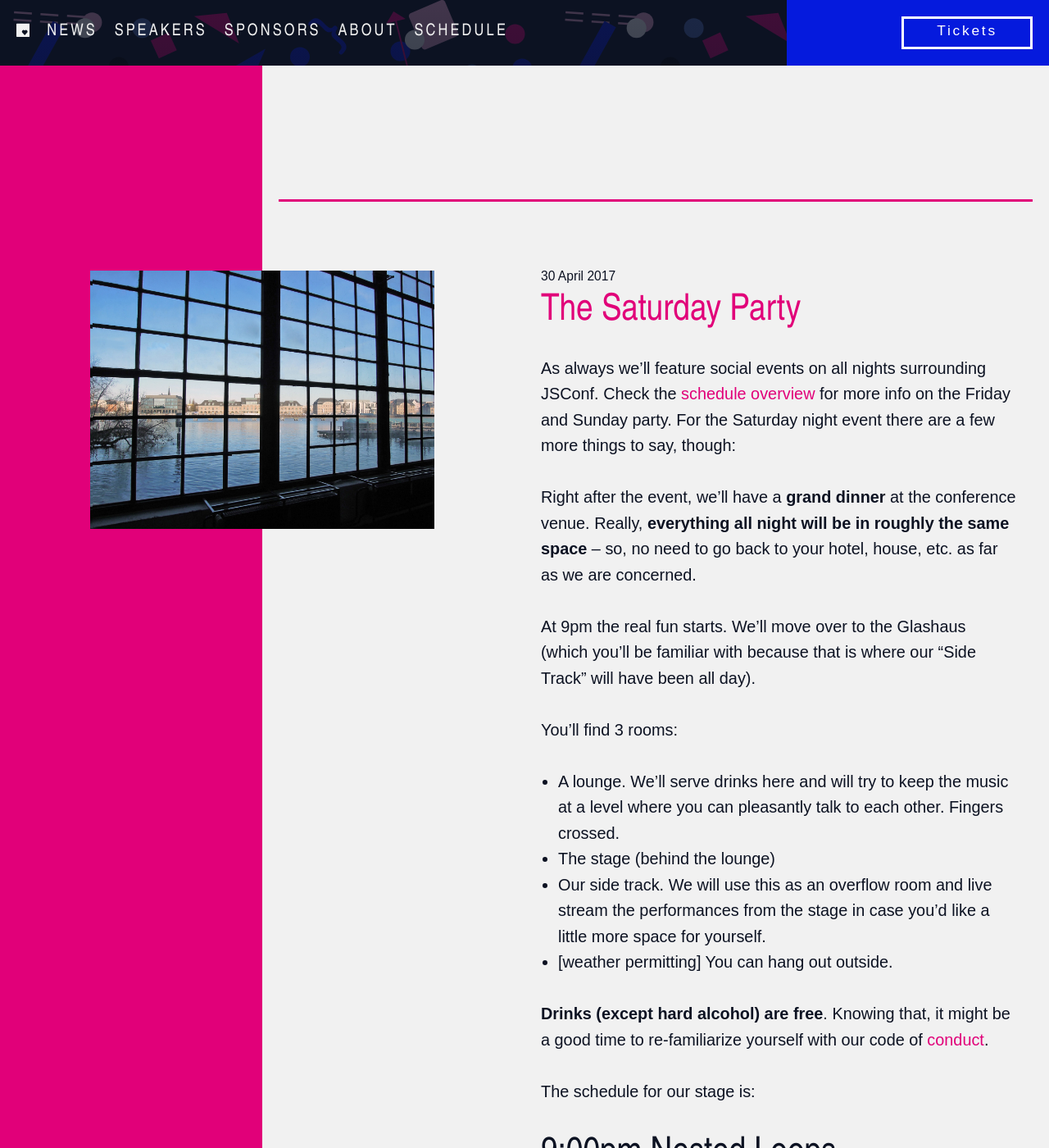
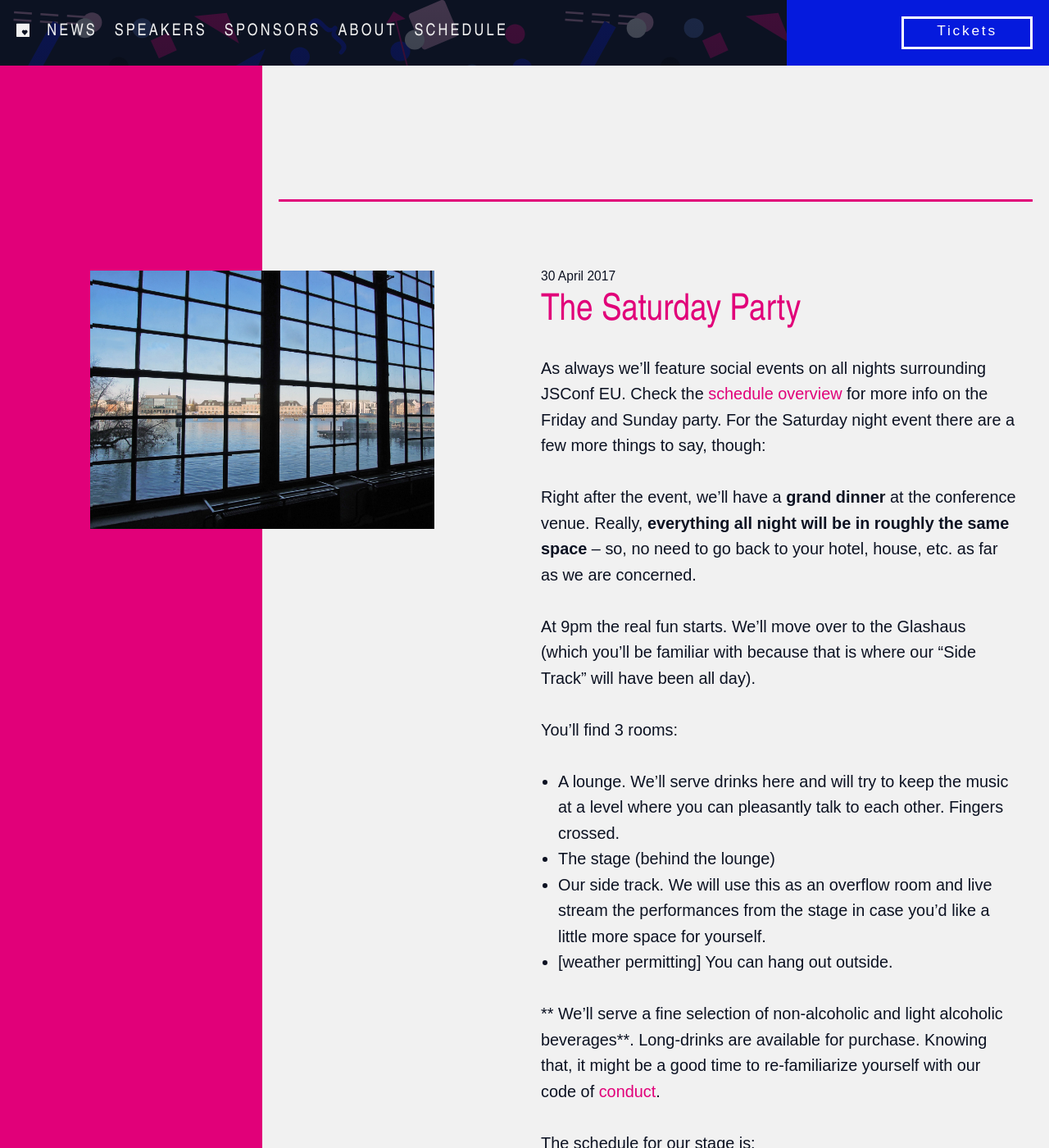
Before and after one commit to jsconf/2017.jsconf.eu, a Jekyll site: the page built from _posts/2017-04-30-the-party.md, in a window 1280 px wide and 1400 px high. Shown: the whole window at 82% size. Built offline with Jekyll 4.4.1, drawn with Linux system fonts in a browser that asks for light colours; nearby versions of some CDN libraries; comment, search, counter and statistics services are not loaded; some of the changed text lies outside the part shown.

Commit message:
More concrete drink info

```diff
--- a/_posts/2017-04-30-the-party.md
+++ b/_posts/2017-04-30-the-party.md
@@ -8,7 +8,7 @@ permalink: "/the-party/"
 ---
 {% include post-header.html %}
 
-As always we'll feature social events on all nights surrounding JSConf. Check the [schedule overview](/rough-schedule/) for more info on the Friday and Sunday party. For the Saturday night event there are a few more things to say, though:
+As always we'll feature social events on all nights surrounding JSConf EU. Check the [schedule overview](/rough-schedule/) for more info on the Friday and Sunday party. For the Saturday night event there are a few more things to say, though:
 
 Right after the event, we'll have a **grand dinner** at the conference venue. Really, **everything all night will be in roughly the same space** – so, no need to go back to your hotel, house, etc. as far as we are concerned.
 
@@ -21,7 +21,7 @@ You'll find 3 rooms:
   3. Our side track. We will use this as an overflow room and live stream the performances from the stage in case you'd like a little more space for yourself.
   4. [weather permitting] You can hang out outside.
 
-**Drinks (except hard alcohol) are free**. Knowing that, it might be a good time to re-familiarize yourself with our code of [conduct](/code-of-conduct/).
+** We’ll serve a fine selection of non-alcoholic and light alcoholic beverages**. Long-drinks are available for purchase. Knowing that, it might be a good time to re-familiarize yourself with our code of [conduct](/code-of-conduct/).
 
 The schedule for our stage is:
 
@@ -34,7 +34,7 @@ The schedule for our stage is:
 
 ## 9:30pm LOOK MUM NO COMPUTER
 
-We think we found the most JSConf compatible artist ever, check out **[LOOK MUM NO COMPUTER](https://www.facebook.com/LOOKMUMNOCOMPUTER/)**.
+We think we found the most JSConf EU compatible artist ever, check out **[LOOK MUM NO COMPUTER](https://www.facebook.com/LOOKMUMNOCOMPUTER/)**.
 
 {% assign video_id="qUQbjMVDl-g" %}
 {% include youtube.md %}
```
